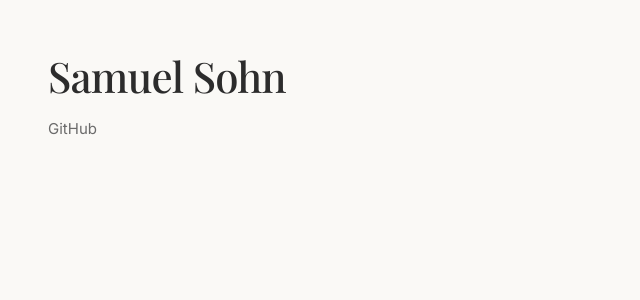
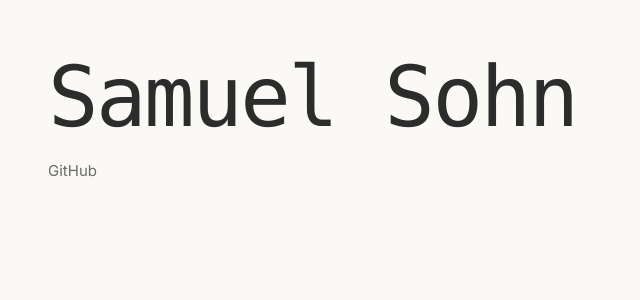
Before and after one commit to samsohn28/samsohn28.github.io, a Jekyll site: the page built from index.html, in a window 1280 px wide. Shown: the top 300 px of the page, without its empty margins (0-640 px from the left). Built offline with Jekyll 4.4.1, drawn with Linux system fonts in a browser that asks for light colours.

Commit message:
monospace font, double name size

```diff
--- a/_layouts/default.html
+++ b/_layouts/default.html
@@ -6,7 +6,7 @@
     <title>{{ site.name }}</title>
     <link rel="preconnect" href="https://fonts.googleapis.com">
     <link rel="preconnect" href="https://fonts.gstatic.com" crossorigin>
-    <link href="https://fonts.googleapis.com/css2?family=Playfair+Display:wght@500&family=Inter:wght@400&display=swap" rel="stylesheet">
+    <link href="https://fonts.googleapis.com/css2?family=Inter:wght@400&display=swap" rel="stylesheet">
     <style>
       * { margin: 0; padding: 0; box-sizing: border-box; }
       body {
--- a/index.html
+++ b/index.html
@@ -2,5 +2,5 @@
 layout: default
 ---
 
-<h1 style="font-size: 42px; font-weight: 500; font-family: 'Playfair Display', Georgia, serif; letter-spacing: -0.02em; margin-bottom: 14px;">Samuel Sohn</h1>
+<h1 style="font-size: 84px; font-weight: 500; font-family: 'SF Mono', 'Fira Code', 'Fira Mono', Menlo, Monaco, 'Courier New', monospace; letter-spacing: -0.03em; margin-bottom: 14px;">Samuel Sohn</h1>
 <a href="https://github.com/samsohn28" style="font-size: 15px;">GitHub</a>
```
Also changed, not shown: favicon.ico (deleted).
